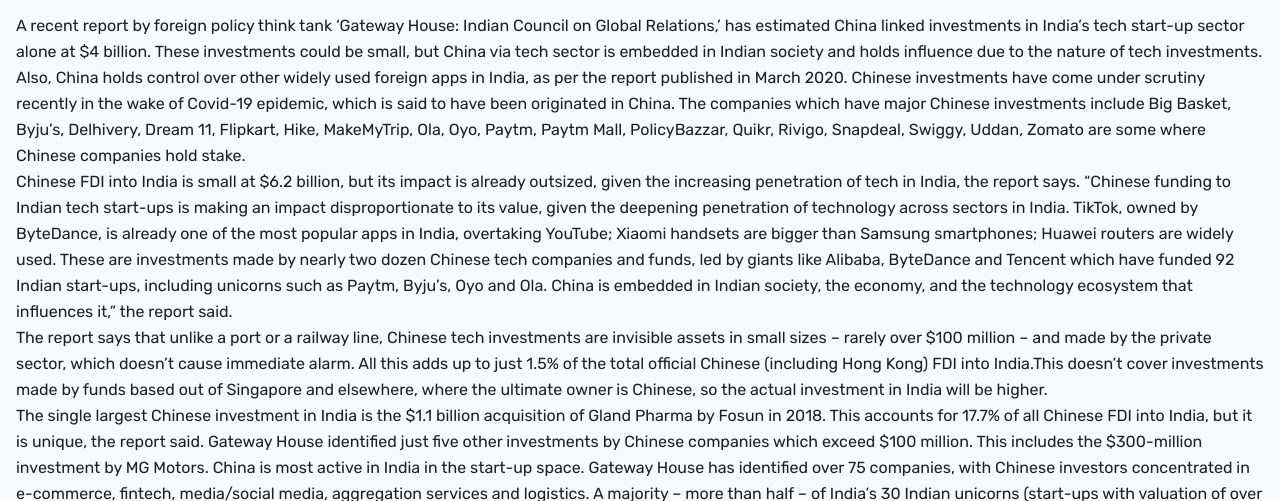
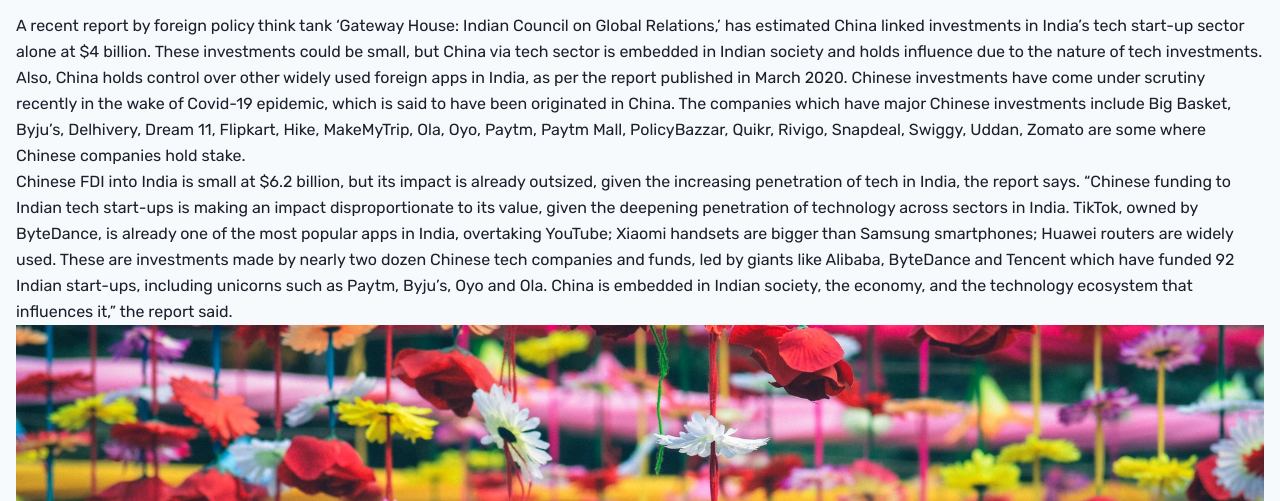
Before and after one commit to sibasishm/my-blog, a Gatsby site: page /blog/aatma-nirbhar-bharat-made-in-china in a window 1280 px wide. Shown: the part 299-800 px from the top of the page. Built offline with nearby package versions, Linux system fonts and the light colour scheme; Gatsby itself is replaced by a stand-in of ours.

Commit message:
rethinking the use of sanitize-html

```diff
--- a/src/templates/blog.js
+++ b/src/templates/blog.js
@@ -1,5 +1,5 @@
 import React from 'react';
-import sanitizeHTML from 'sanitize-html';
+// import sanitizeHTML from 'sanitize-html';
 import { graphql } from 'gatsby';
 
 import Head from '../components/Head';
@@ -24,7 +24,9 @@
 			html
 		}
 	} = data;
-	const sanitizedHTML = sanitizeHTML(html);
+	// const sanitizedHTML = sanitizeHTML(html, {
+	// 	allowedTags: sanitizeHTML.defaults.allowedTags.concat(['img'])
+	// });
 	return (
 		<Layout>
 			<Head title={title} />
@@ -36,7 +38,7 @@
 			</p>
 			<article
 				className="mt-4 leading-relaxed"
-				dangerouslySetInnerHTML={{ __html: sanitizedHTML }}
+				dangerouslySetInnerHTML={{ __html: html }}
 			></article>
 		</Layout>
 	);
```
